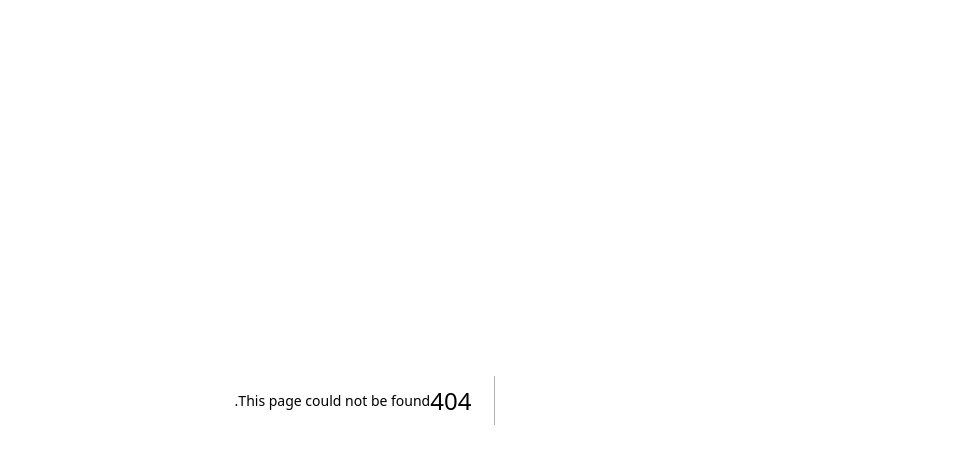
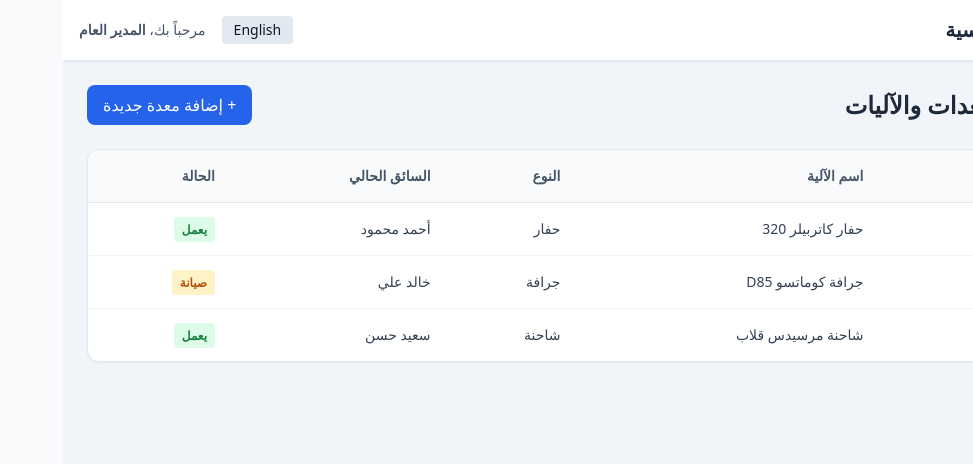
Before and after one commit to sharef24zu/excavation-erp, a Next.js app: page /fleet in a window 1280 px wide. Before the commit this address had no page. Shown: the top 464 px of the page, without its empty margins (307-1280 px from the left). Built offline with nearby package versions, Linux system fonts and the light colour scheme.

Commit message:
Create page.js

```diff
--- /dev/null
+++ b/app/fleet/page.js
@@ -0,0 +1,52 @@
+'use client';
+
+import React from 'react';
+import AppShell from '@/components/AppShell';
+
+export default function FleetPage() {
+  const fleet = [
+    { id: 'EQ-01', name: 'حفار كاتربيلر 320', status: 'يعمل', driver: 'أحمد محمود', type: 'حفار' },
+    { id: 'EQ-02', name: 'جرافة كوماتسو D85', status: 'صيانة', driver: 'خالد علي', type: 'جرافة' },
+    { id: 'EQ-03', name: 'شاحنة مرسيدس قلاب', status: 'يعمل', driver: 'سعيد حسن', type: 'شاحنة' },
+  ];
+
+  return (
+    <AppShell>
+      <div className="flex justify-between items-center mb-6">
+        <h1 className="text-2xl font-bold text-slate-800">إدارة المعدات والآليات</h1>
+        <button className="bg-blue-600 text-white px-4 py-2 rounded-lg font-medium hover:bg-blue-700 transition-colors">
+          + إضافة معدة جديدة
+        </button>
+      </div>
+
+      <div className="bg-white rounded-xl shadow-sm border border-slate-200 overflow-hidden">
+        <table className="w-full text-right border-collapse">
+          <thead>
+            <tr className="bg-slate-50 border-b border-slate-200 text-slate-600 text-sm">
+              <th className="p-4">رقم المعدة</th>
+              <th className="p-4">اسم الآلية</th>
+              <th className="p-4">النوع</th>
+              <th className="p-4">السائق الحالي</th>
+              <th className="p-4">الحالة</th>
+            </tr>
+          </thead>
+          <tbody className="divide-y divide-slate-100 text-slate-700 text-sm">
+            {fleet.map((item) => (
+              <tr key={item.id} className="hover:bg-slate-50">
+                <td className="p-4 font-bold">{item.id}</td>
+                <td className="p-4">{item.name}</td>
+                <td className="p-4">{item.type}</td>
+                <td className="p-4">{item.driver}</td>
+                <td className="p-4">
+                  <span className={`px-2 py-1 rounded text-xs font-semibold ${item.status === 'يعمل' ? 'bg-green-100 text-green-700' : 'bg-amber-100 text-amber-700'}`}>
+                    {item.status}
+                  </span>
+                </td>
+              </tr>
+            ))}
+          </tbody>
+        </table>
+      </div>
+    </AppShell>
+  );
+}
```
